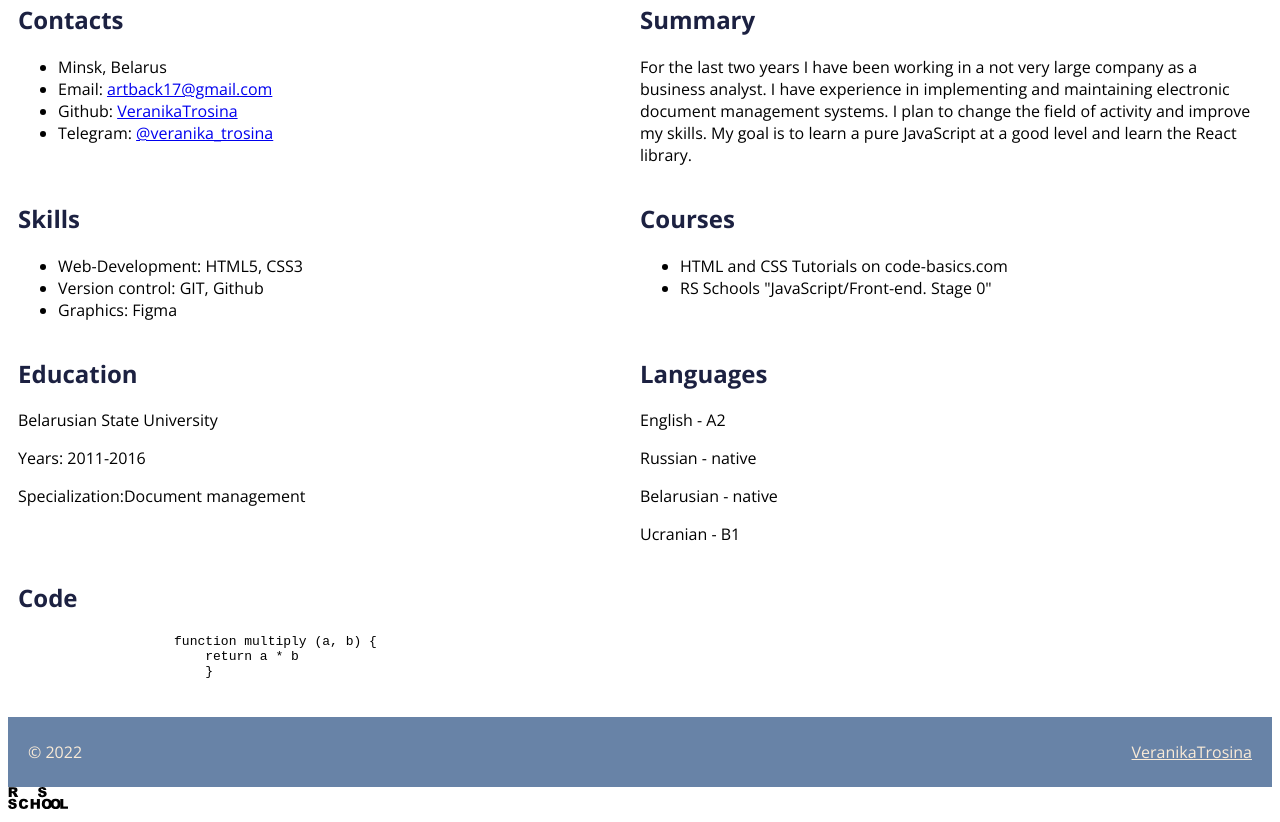
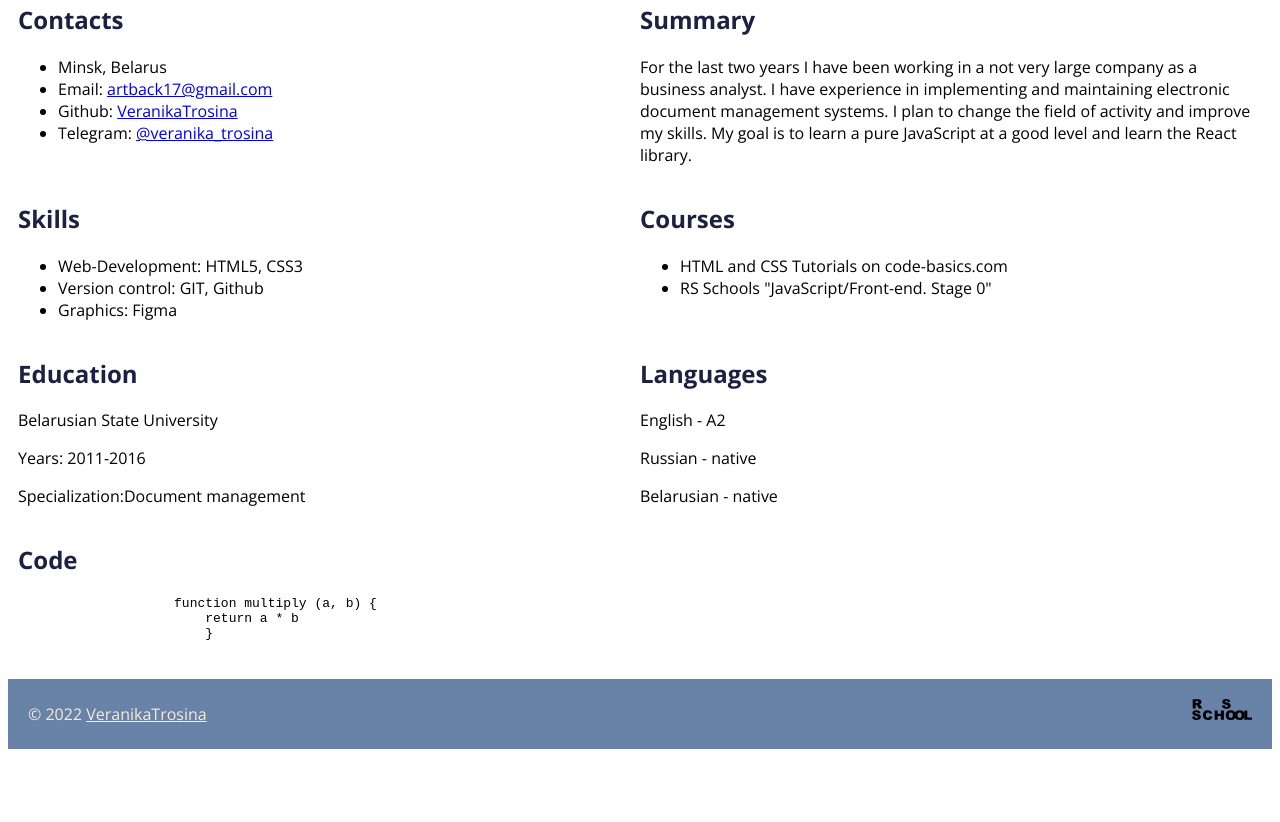
Before and after one commit to VeranikaTrosina/rsschool-cv, a plain HTML site: page index.html in a window 1280 px wide. Shown: the part 357-1179 px from the top of the page. After the commit the page ends 1114 px from the top, so only its background shows below. Drawn offline with nearby package versions, Linux system fonts and the light colour scheme.

Commit message:
fix footer

```diff
--- a/index.html
+++ b/index.html
@@ -76,7 +76,6 @@
             <p>English - A2</p>
             <P>Russian - native</P>
             <p>Belarusian - native</p>
-            <p>Ucranian - B1</p>
         </section>
         <section class="section" id="code">
             <h2 class="section-title">Code</h2>
@@ -91,11 +90,13 @@
     </main>
     <footer class="footer">
         <div class="footer-container">
-             &copy; 2022
-             <a href="https://github.com/VeranikaTrosina" style="color: antiquewhite;">VeranikaTrosina</a>
-        </div>
-        <div class="logo-link">
-            <a  href="https://rs.school/index.html" target="_blank"><img src="./assets/img/rs_school.svg" alt="RSSchool" width="60"></a>
+	        <div>
+                &copy; 2022
+                <a href="https://github.com/VeranikaTrosina" style="color: antiquewhite;">VeranikaTrosina</a>
+	        </div>
+            <div>
+                <a  href="https://rs.school/index.html" target="_blank"><img src="./assets/img/rs_school.svg" alt="RSSchool" width="60"></a>
+            </div>
         </div>
     </footer>
 </body>
```
